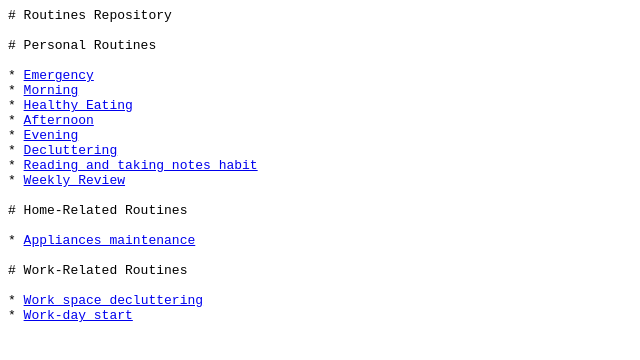
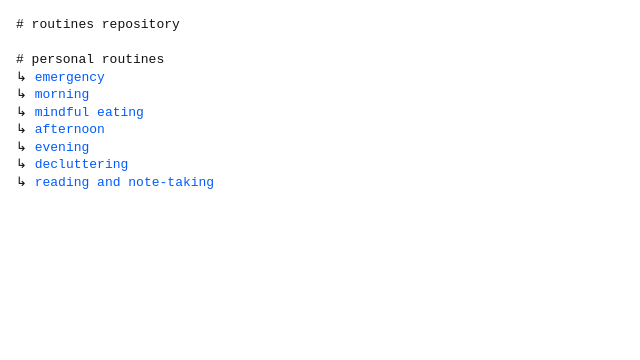
Before and after one commit to ivana-rep/routines, a plain HTML site: page index.html in a window 1280 px wide. Shown: the whole page, without its empty margins (0-640 px from the left). Drawn offline with Linux system fonts and the light colour scheme.

Commit message:
updated content

```diff
--- a/index.html
+++ b/index.html
@@ -1,31 +1,65 @@
-<TITLE>ivana-rep_routines</TITLE>
-<meta name="viewport" content="width=device-width, initial-scale=1.0">
-<style>
-        a:visited {
-            color: blue; /* I link visitati resteranno blu */
+<!doctype html>
+<html lang="en" data-theme="">
+  <head>
+    <meta charset="utf-8">
+    <title>routines</title>
+    <meta name="viewport" content="width=device-width, initial-scale=1">
+    <meta name="color-scheme" content="light dark">
+    <style>
+      :root {
+        --bg: #ffffff;
+        --fg: #111111;
+        --link: #005bff;
+        --accent: #cccccc;
+      }
+      @media (prefers-color-scheme: dark) {
+        :root {
+          --bg: #000000;
+          --fg: #ffffff;
+          --link: #8fc9ed;
+          --accent: #333333;
         }
+      }
+      [data-theme="dark"] {
+        --bg: #000000;
+        --fg: #ffffff;
+        --link: #8fc9ed;
+        --accent: #333333;
+      }
+      html, body { height: 100%; }
+      body {
+        margin: 0;
+        background: var(--bg);
+        color: var(--fg);
+        font-family: ui-monospace, SFMono-Regular, Menlo, Consolas, "Liberation Mono", monospace;
+        line-height: 1.35;
+        -webkit-font-smoothing: antialiased;
+        padding: 16px;
+      }
+      a, a:visited {
+        color: var(--link);
+        text-decoration: none;
+      }
+      a:hover { text-decoration: underline; }
+      pre {
+        margin: 0;
+        white-space: pre-wrap;
+        word-wrap: break-word;
+      }
     </style>
+  </head>
+  <body>
+<PRE># routines repository
 
-<PRE># Routines Repository
-
-# Personal Routines
-
-* <a href="personal-routines/00_emergency_routine.txt" target="_blank">Emergency</a>
-* <a href="personal-routines/01_morning-routine.txt" target="_blank">Morning</a>
-* <a href="personal-routines/02_eating-routine.txt" target="_blank">Healthy Eating</a>
-* <a href="personal-routines/03_afternoon-routine.txt" target="_blank">Afternoon</a>
-* <a href="personal-routines/04_evening-routine.txt" target="_blank">Evening</a>
-* <a href="personal-routines/05_decluttering-routine.txt" target="_blank">Decluttering</a>
-* <a href="personal-routines/06_thought-capsules-records.txt" target="_blank">Reading and taking notes habit</a>
-* <a href="personal-routines/07_weekly-review.txt" target="_blank">Weekly Review</a>
-
-# Home-Related Routines
-
-* <a href="home-routines/01_appliances-routine.txt" target="_blank">Appliances maintenance</a>
-
-# Work-Related Routines
-
-* <a href="work-routines/01_work-decluttering.txt" target="_blank">Work space decluttering</a>
-* <a href="work-routines/02_work-day-start.txt" target="_blank">Work-day start</a>
+# personal routines
+↳ <a href="personal-routines/00_emergency_routine.txt" target="_blank">emergency</a>
+↳ <a href="personal-routines/01_morning-routine.txt" target="_blank">morning</a>
+↳ <a href="personal-routines/02_eating-routine.txt" target="_blank">mindful eating</a>
+↳ <a href="personal-routines/03_afternoon-routine.txt" target="_blank">afternoon</a>
+↳ <a href="personal-routines/04_evening-routine.txt" target="_blank">evening</a>
+↳ <a href="personal-routines/05_decluttering-routine.txt" target="_blank">decluttering</a>
+↳ <a href="personal-routines/06_reading.txt" target="_blank">reading and note-taking</a>
 
 </PRE>
+  </body>
+</html>
```
Also changed, not shown: about.txt (added), home-routines/01_appliances-routine.txt (deleted), personal-routines/00_emergency_routine.txt, personal-routines/01_morning-routine.txt, personal-routines/02_eating-routine.txt, personal-routines/03_afternoon-routine.txt, personal-routines/04_evening-routine.txt, personal-routines/05_decluttering_routine.txt (added), personal-routines/06_reading.txt (added), personal-routines/06_thought-capsules-records.txt (deleted), personal-routines/07_weekly-review.txt (deleted), work-routines/01_work-decluttering.txt (deleted), work-routines/02_work-day-start.txt (deleted), 2 other files.
